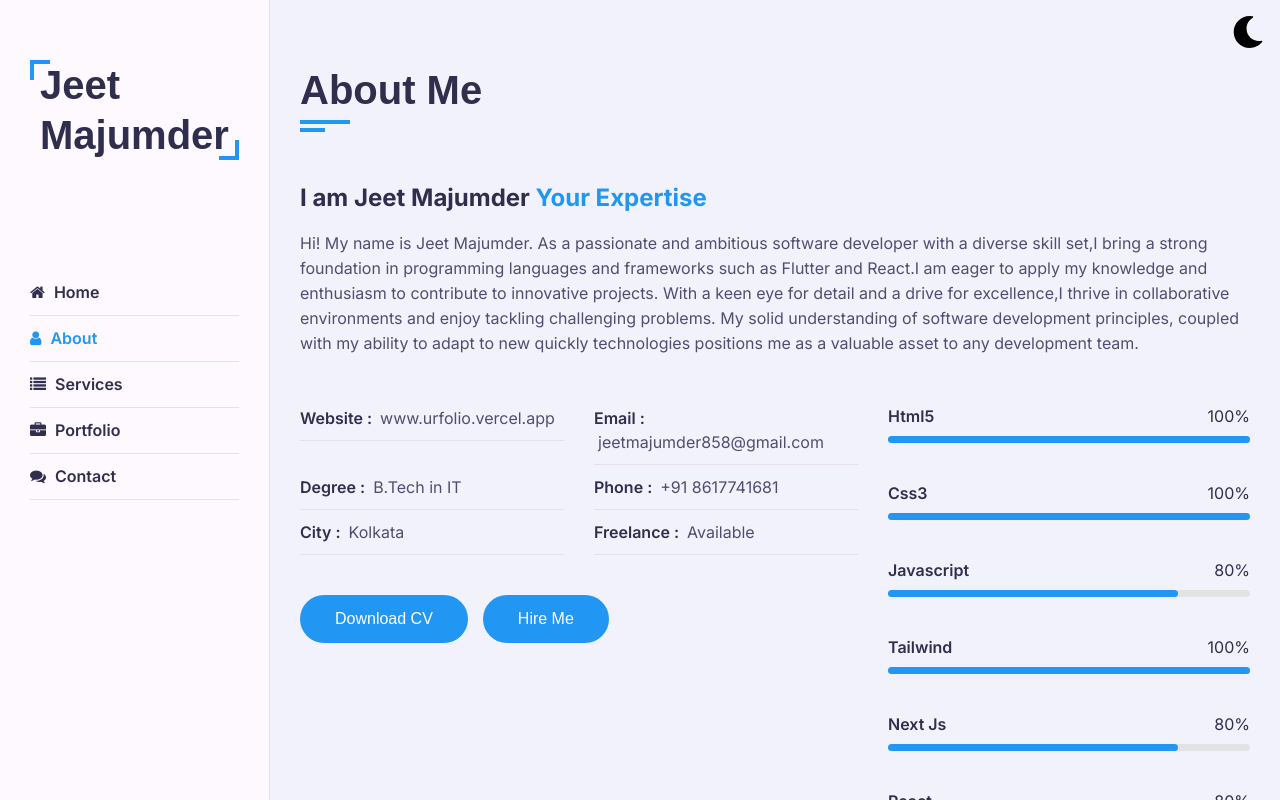
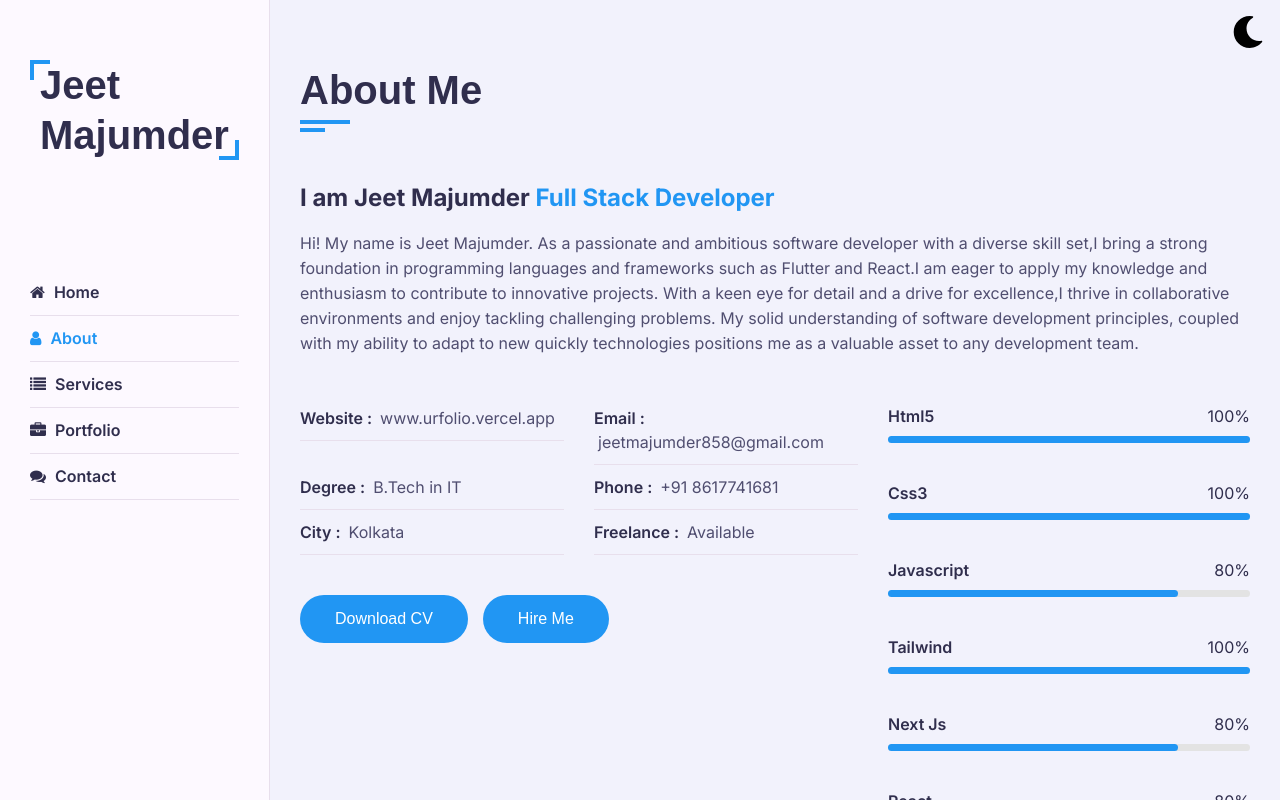
Before and after one commit to jeet858/folio-main, a Next.js app: page /about in a window 1280 px wide. Built offline with nearby package versions, Linux system fonts and the light colour scheme.

Commit message:
modified:   src/app/about/page.tsx2

```diff
--- a/src/app/about/page.tsx
+++ b/src/app/about/page.tsx
@@ -15,7 +15,7 @@ const About: NextPage = () => {
               <div className="row">
                 <div className="about-text padd-15">
                   <h2>
-                    I am Jeet Majumder <span>Your Expertise</span>
+                    I am Jeet Majumder <span>Full Stack Developer</span>
                   </h2>
                   <p>
                     Hi! My name is Jeet Majumder. As a passionate and ambitious
```
